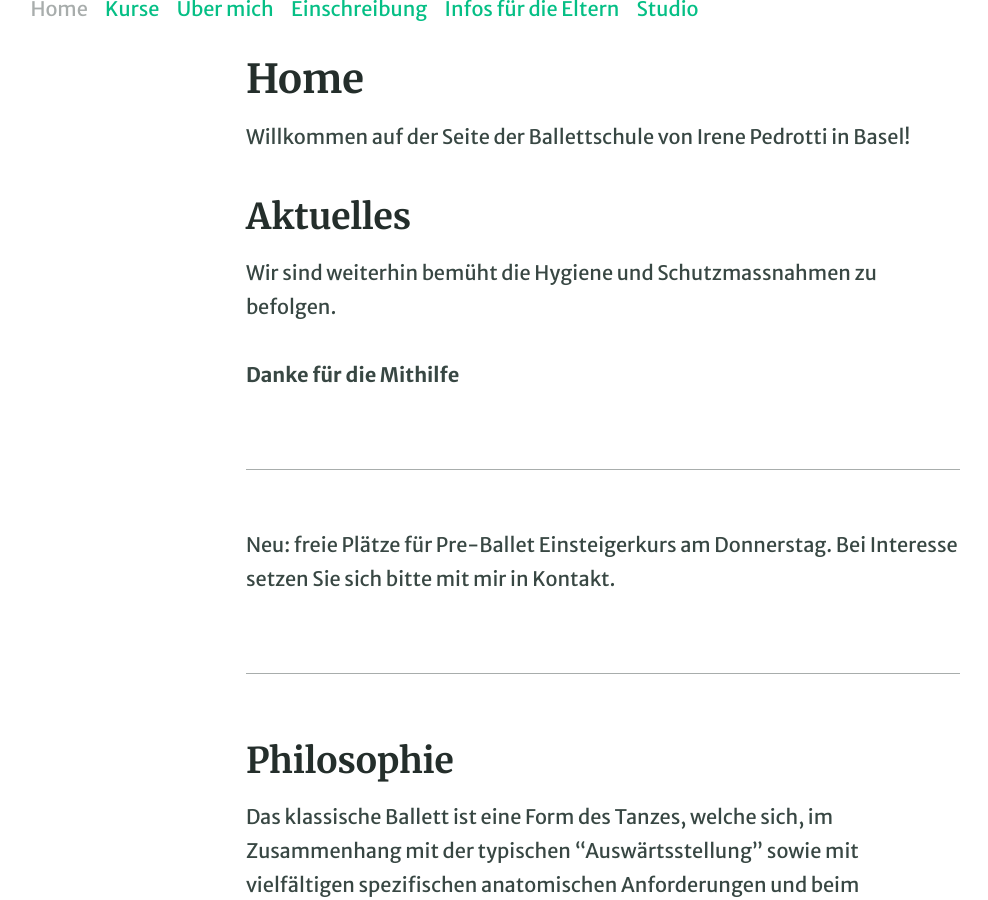
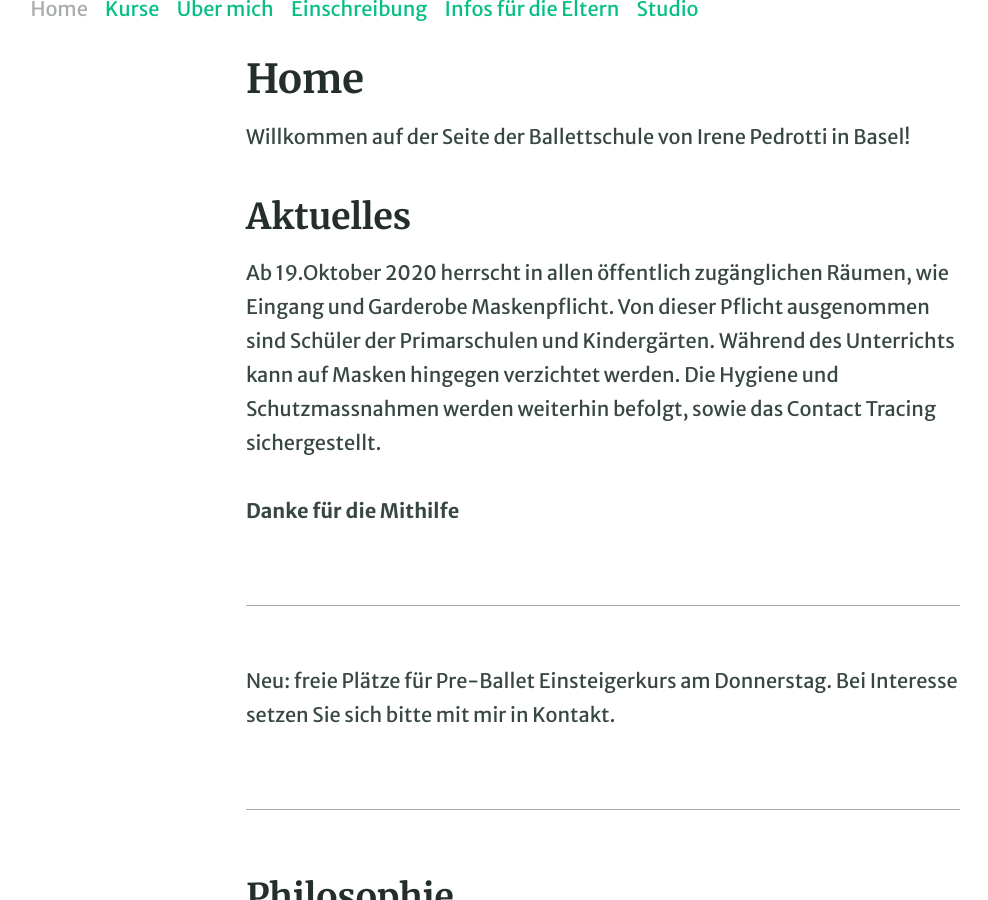
Before and after one commit to irenepedrotti/irenepedrotti.github.io, a Jekyll site: the page built from pages/index.md, in a window 1280 px wide and 900 px high, scrolled down 340 px. Shown: the whole window, without its empty margins (37-1025 px from the left). Built offline with Jekyll 4.4.1, drawn with Linux system fonts in a browser that asks for light colours.

Commit message:
Neu Corona Maskenpflicht Eingang Garderobe ab 12

```diff
--- a/pages/index.md
+++ b/pages/index.md
@@ -8,7 +8,7 @@ Willkommen auf der Seite der Ballettschule von Irene Pedrotti in Basel!
 
 ## Aktuelles
 
-Wir sind weiterhin bemüht die Hygiene und Schutzmassnahmen zu befolgen.
+Ab 19.Oktober 2020 herrscht in allen öffentlich zugänglichen Räumen, wie Eingang und Garderobe Maskenpflicht. Von dieser Pflicht ausgenommen sind Schüler der Primarschulen und Kindergärten. Während des Unterrichts kann auf Masken hingegen verzichtet werden. Die Hygiene und Schutzmassnahmen werden weiterhin befolgt, sowie das Contact Tracing sichergestellt.
 
 **Danke für die Mithilfe**
 
```
